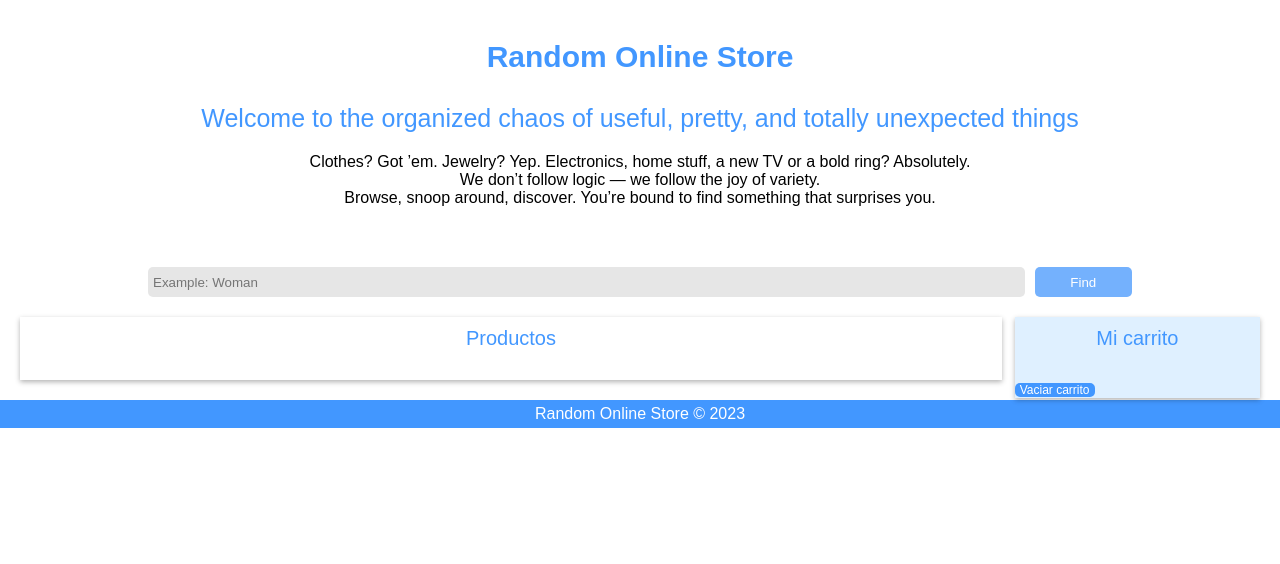
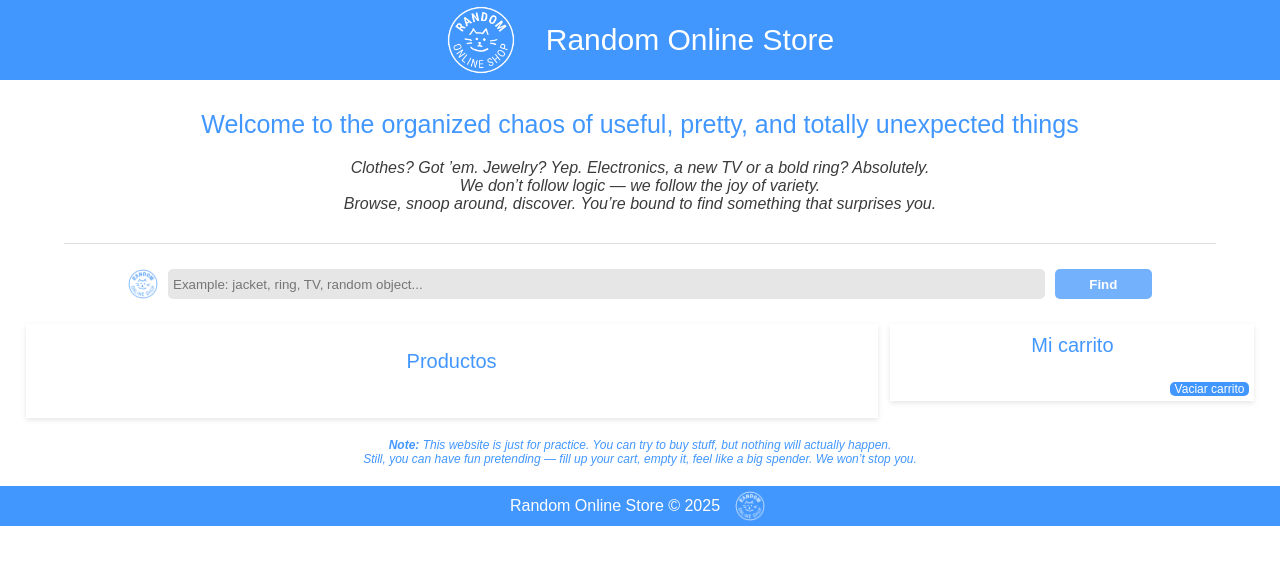
Before and after one commit to Adalab/modulo-2-evaluacion-final-cusichia, a website built with Vite: page src/index.html in a window 1280 px wide. Built offline with nearby package versions, Linux system fonts and the light colour scheme; no server answers.

Commit message:
style scss

```diff
--- a/src/index.html
+++ b/src/index.html
@@ -9,35 +9,44 @@
 			rel="stylesheet"
 		/>
 		<link rel="stylesheet" href="./scss/main.scss" />
-		<link rel="icon" href="./images/favicon.png" />
+		<link rel="icon" href="./images/Random_logo-blue_tr.png" />
 	</head>
 
 	<body>
+		<header class="header">
+			<div class="webName">
+				<img
+					class="webName__img"
+					src="./images/Random_logo-white_tr.png"
+					alt="logo"
+				/>
+				<h1 class="webName__h1">Random Online Store</h1>
+			</div>
 
-			<header class="header">
-				<h1 class="h1">Random Online Store</h1>
-				<h2 class="h2">
-					Welcome to the organized chaos of useful, pretty, and totally
-					unexpected things
+			<h2 class="header__h2">
+				Welcome to the organized chaos of useful, pretty, and totally unexpected
+				things
 			</h2>
-				<p>
-					Clothes? Got ’em. Jewelry? Yep. Electronics, home stuff, a new TV or a
-					bold ring? Absolutely. <br />
+			<p class="header__p">
+				Clothes? Got ’em. Jewelry? Yep. Electronics, a new TV or a bold ring?
+				Absolutely. <br />
 				We don’t follow logic — we follow the joy of variety. <br />
 				Browse, snoop around, discover. You’re bound to find something that
 				surprises you.
 			</p>
+			<div class="header__divider"></div>
 		</header>
 
 		<div>
 			<main>
 				<section class="sectionFind">
 					<form class="sectionFind__formStyle" action="" method="post">
+            <img src="./images/Random_logo-blue_tr.png" alt="logo">
 						<input
 							class="sectionFind__inputStyle js_inputFind"
 							type="text"
 							name="find"
-							placeholder="Example: Woman"
+							placeholder="Example: jacket, ring, TV, random object..."
 						/>
 						<button class="sectionFind__btnFind js_btnFind" type="submit">
 							Find
@@ -53,13 +62,30 @@
 					<section class="sectionCart">
 						<h3 class="h3">Mi carrito</h3>
 						<ul class="sectionCart__ulCartStyle js_listCart"></ul>
-            <button class="sectionCart__emptyCart js_btnEmptyCart">Vaciar carrito</button>
+						<div class="sectionCart__divBtn">
+							<button class="sectionCart__emptyCart js_btnEmptyCart">
+								Vaciar carrito
+							</button>
+						</div>
 					</section>
 				</div>
 			</main>
 		</div>
+		<div>
+			<p class="note">
+				<b>Note:</b> This website is just for practice. You can try to buy stuff,
+				but nothing will actually happen. <br />
+				Still, you can have fun pretending — fill up your cart, empty it, feel
+				like a big spender. We won’t stop you.
+			</p>
+		</div>
 		<footer class="footer">
-      <p>Random Online Store &copy; 2023</p>
+			<p>Random Online Store &copy; 2025</p>
+			<img
+				class="footer__img"
+				src="./images/Random_logo-white_tr.png"
+				alt="logo"
+			/>
 		</footer>
 		<script src="./js/main.js"></script>
 	</body>
--- a/src/scss/main.scss
+++ b/src/scss/main.scss
@@ -13,26 +13,60 @@
     font-family: sans-serif;
 }
 
-.header {
-    padding: 40px;
-    text-align: center;
+.webName {
+    background-color: rgb(66, 151, 255);
+    display: flex;
+    justify-content: center;
+    align-items: center;
+    gap: 30px;
+
+    &__img {
+        width: 70px;
+        margin-block: 5px;
     }
 
-.h1 {
+    &__h1 {
         font-size: 30px;
-    font-weight: 600;
+        font-weight: 500;
         text-align: center;
-    color: rgb(66, 151, 255);
+        color: white;
+    }
 }
 
-.h2 {
+.header {
+    text-align: center;
+
+
+    &__divider {
+    width: 90%;
+    height: 1px;
+    background-color: #dddddd;
+    margin: 0 auto;
+    margin-top: 30px;
+    margin-bottom: 15px;
+    }
+
+    &__h2 {
         font-size: 25px;
         font-weight: 500;
         text-align: center;
         padding-top: 30px;
         margin-bottom: 20px;
         color: rgb(66, 151, 255);
+        padding-inline: 10px;
+
     }
+
+    &__p {
+        text-align: center;
+        font-style: italic;
+        margin-bottom: 20px;
+        color: rgb(59, 59, 59);
+        padding-inline: 30px;
+    }
+}
+
+
 
 .h3 {
     font-size: 20px;
@@ -46,15 +80,18 @@
     display: flex;
     justify-content: center;
     align-items: center;
-    height: 70px;
+    padding-block: 10px;
+    position: sticky;
+    top: 0;
+    background-color: white;
 
     &__formStyle {
         border-radius: 5px;
-        height: 70px;
-        padding: 20px;
+        height: 30px;
         width: 80%;
         display: flex;
         justify-content: center;
+        gap: 10px;
     }
 
     &__inputStyle {
@@ -62,7 +99,6 @@
         border-radius: 5px;
         border: none;
         background-color: rgb(230, 230, 230);
-        margin-right: 10px;
         width: 90%;
     }
 
@@ -70,12 +106,12 @@
         background-color: rgb(116, 177, 253);
         border-radius: 5px;
         border: none;
-        padding: 5px;
         width: 10%;
         color: white;
+        font-weight: 700;
 
         &:hover {
-            background-color: rgb(66, 151, 255);
+            background-color: rgb(9, 100, 212);
             color: white;
         }
     }
@@ -84,22 +120,22 @@
 
 
 .sectionProducts {
-    box-shadow: 0 2px 5px rgba(0, 0, 0, 0.3);
-    padding: 10px;
-    width: 80%;
-    margin-left: 20px;
-    margin-bottom: 20px;
+    box-shadow: 0 2px 5px rgba(0, 0, 0, 0.1);
+    padding: 2%;
+    width: 70%;
+    margin-left: 2%;
+    margin-top: 15px;
 }
 
 .ulStyle {
     display: flex;
     flex-wrap: wrap;
     justify-content: center;
+    align-items: end;
     gap: 5px;
 
-
     &__liStyle {
-        box-shadow: 0 2px 5px rgba(0, 0, 0, 0.3);
+        box-shadow: 0 2px 5px rgba(0, 0, 0, 0.1);
         width: 150px;
         display: flex;
         flex-direction: column;
@@ -109,7 +145,8 @@
 
     &__img {
         margin-block: 10px;
-        width: 60%;
+        max-width: 100px;
+        max-height: 100px;
     }
 
     &__productName {
@@ -155,21 +192,28 @@
 }
 
 .sectionCart {
-    box-shadow: 0 2px 5px rgba(0, 0, 0, 0.3);
+    box-shadow: 0 2px 5px rgba(0, 0, 0, 0.1);
     padding-top: 10px;
-    width: 20%;
-    margin-right: 20px;
-    min-width: 200px;
+    width: 30%;
+    margin-right: 2%;
     height: fit-content;
-    background-color: rgba(114, 187, 255, 0.225);
     color: rgb(42, 42, 142);
+    margin-top: 15px;
+
 
     &__ulCartStyle{
         display: flex;
         flex-wrap: wrap;
         justify-content: center;
-        padding: 5px;
+        padding-inline: 5px;
         gap: 5px;
+    }
+
+    &__divBtn {
+        display: flex;
+        justify-content: end;
+        padding-right: 5px;
+        padding-block: 5px;
     }
 
     &__emptyCart {
@@ -180,6 +224,11 @@
         color: white;
         border: none;
         border-radius: 5px;
+
+        &:hover {
+            background-color: rgb(9, 100, 212);
+            color: white;
+        }
     }
 }
 
@@ -188,9 +237,26 @@
     gap: 1%;
 }
 
+.note {
+    font-size: 12px;
+    font-weight: 200;
+    font-style: italic;
+    text-align: center;
+    margin-block: 20px;
+    color: rgb(66, 151, 255);
+}
+
 .footer {
     background-color:  rgb(66, 151, 255);
     color: white;
     padding: 5px;
     text-align: center;
+    display: flex;
+    justify-content: center;
+    align-items: center;
+    gap: 10px;
+    &__img {
+        width: 30px;
+        margin-inline: 5px;
     }
+}
```
Also changed, not shown: src/partials/footer.html (deleted, +0 -11 lines), src/partials/header.html (deleted, +0 -4 lines), src/partials/imagenes.html (deleted, +0 -14 lines), src/partials/link.html (deleted, +0 -1 lines), src/partials/main.html (deleted, +0 -40 lines), public/images/Random_logo-blue_tr.png (added), public/images/Random_logo-white_tr.png (added), public/images/bg-adalab.png (deleted), public/images/favicon.png (deleted), public/images/logo-adalab.png (deleted). Lines whose indentation alone changed are shown as unchanged.
